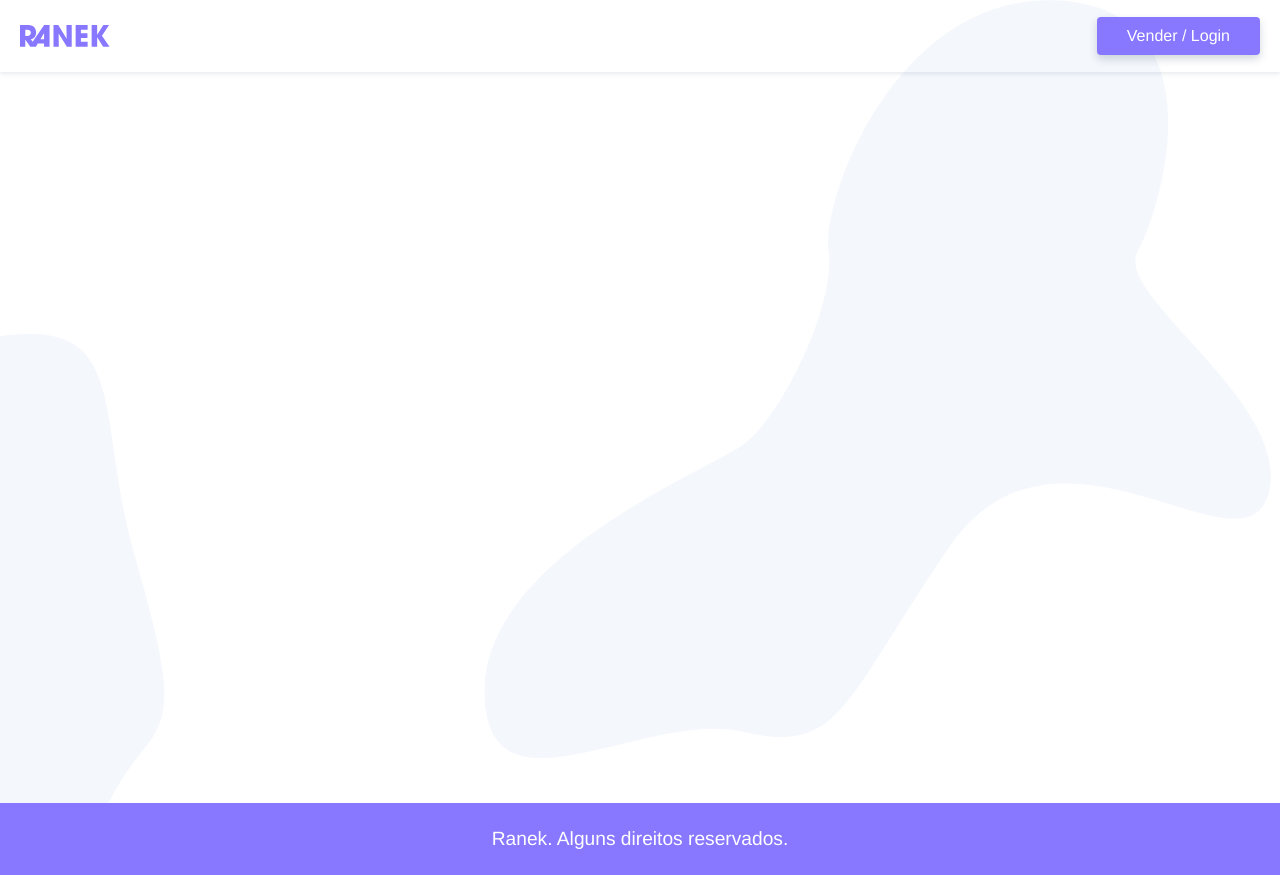
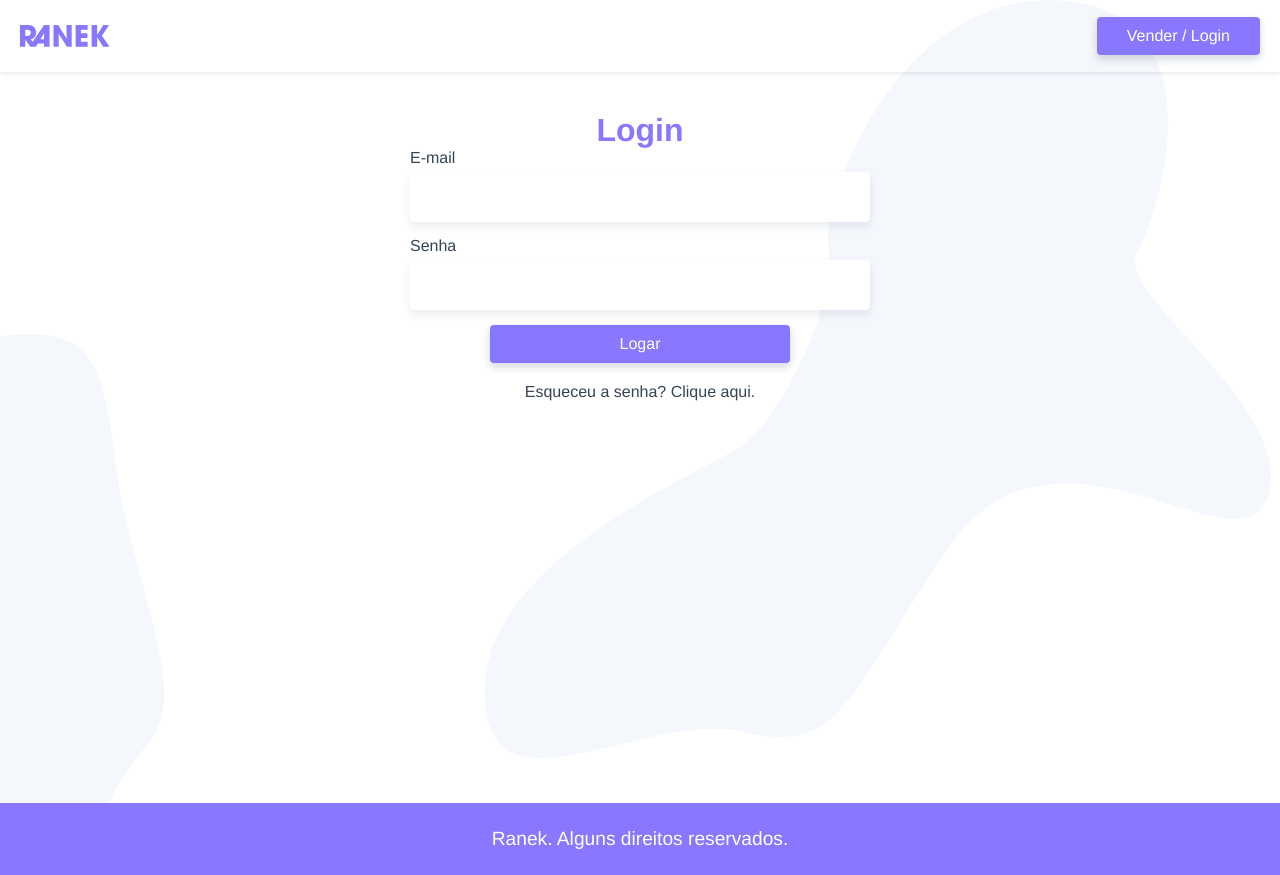
Before and after one commit to vrsarmento/origamid-vue-project-ranek-, a Vue app: page /login in a window 1280 px wide. Built offline with nearby package versions, Linux system fonts and the light colour scheme.

Commit message:
Login Page style

```diff
--- a/src/App.vue
+++ b/src/App.vue
@@ -84,6 +84,10 @@ img {
   flex: 1;
 }
 
+label {
+  margin-bottom: 5px;
+}
+
 input, textarea {
   border-radius: 4px;
   border: 1px solid #fff;
--- /dev/null
+++ b/src/components/LoginCreate.vue
@@ -0,0 +1,15 @@
+<template>
+	<section>
+
+	</section>
+</template>
+
+<script>
+export default {
+	name: "LoginCreate"
+}
+</script>
+
+<style>
+
+</style>
--- a/src/router.js
+++ b/src/router.js
@@ -2,6 +2,7 @@ import Vue from 'vue'
 import Router from 'vue-router'
 import Home from './views/Home.vue'
 import Product from './views/Product.vue'
+import Login from './views/Login.vue'
 
 Vue.use(Router)
 
@@ -15,6 +16,11 @@ export default new Router({
       component: Home
     },
     {
+      path: '/login',
+      name: 'login',
+      component: Login
+    },
+    {
       path: '/produto/:id',
       name: 'produto',
       component: Product,
--- /dev/null
+++ b/src/views/Login.vue
@@ -0,0 +1,78 @@
+<template>
+	<section class="login">
+		<h1>Login</h1>
+		<form>
+			<label for="email">E-mail</label>
+			<input type="email" name="email" id="email" v-model="login.email">
+			<label for="password">Senha</label>
+			<input type="password" name="password" id="password" v-model="login.password">
+			<button class="btn" @click.prevent="handleLogin">Logar</button>
+		</form>
+
+		<p class="lost">
+			<a href="/" target="_blank">Esqueceu a senha? Clique aqui.</a>
+		</p>
+
+		<LoginCreate />
+	</section>
+</template>
+
+<script>
+import LoginCreate from "@/components/LoginCreate.vue";
+
+export default {
+	name: "Login",
+	data() {
+		return {
+			login: {
+				email: "",
+				password: ""
+			}
+		}
+	},
+	components: {
+		LoginCreate
+	},
+	methods: {
+		handleLogin() {
+
+		}
+	}
+}
+</script>
+
+<style scoped>
+.login {
+	max-width: 500px;
+	margin: 0 auto;
+	padding: 0 20px;
+}
+
+h1 {
+	text-align: center;
+	font-size: 2rem;
+	margin-top: 40px;
+	color: #87f;
+}
+
+form {
+	display: grid;
+}
+
+.btn {
+	width: 100%;
+	max-width: 300px;
+	margin-left: auto;
+	margin-right: auto;
+}
+
+.lost {
+	text-align: center;
+	margin: 20px auto 0 auto;
+}
+
+.lost a:hover {
+	color: #87f;
+	text-decoration: underline;
+}
+</style>
```
